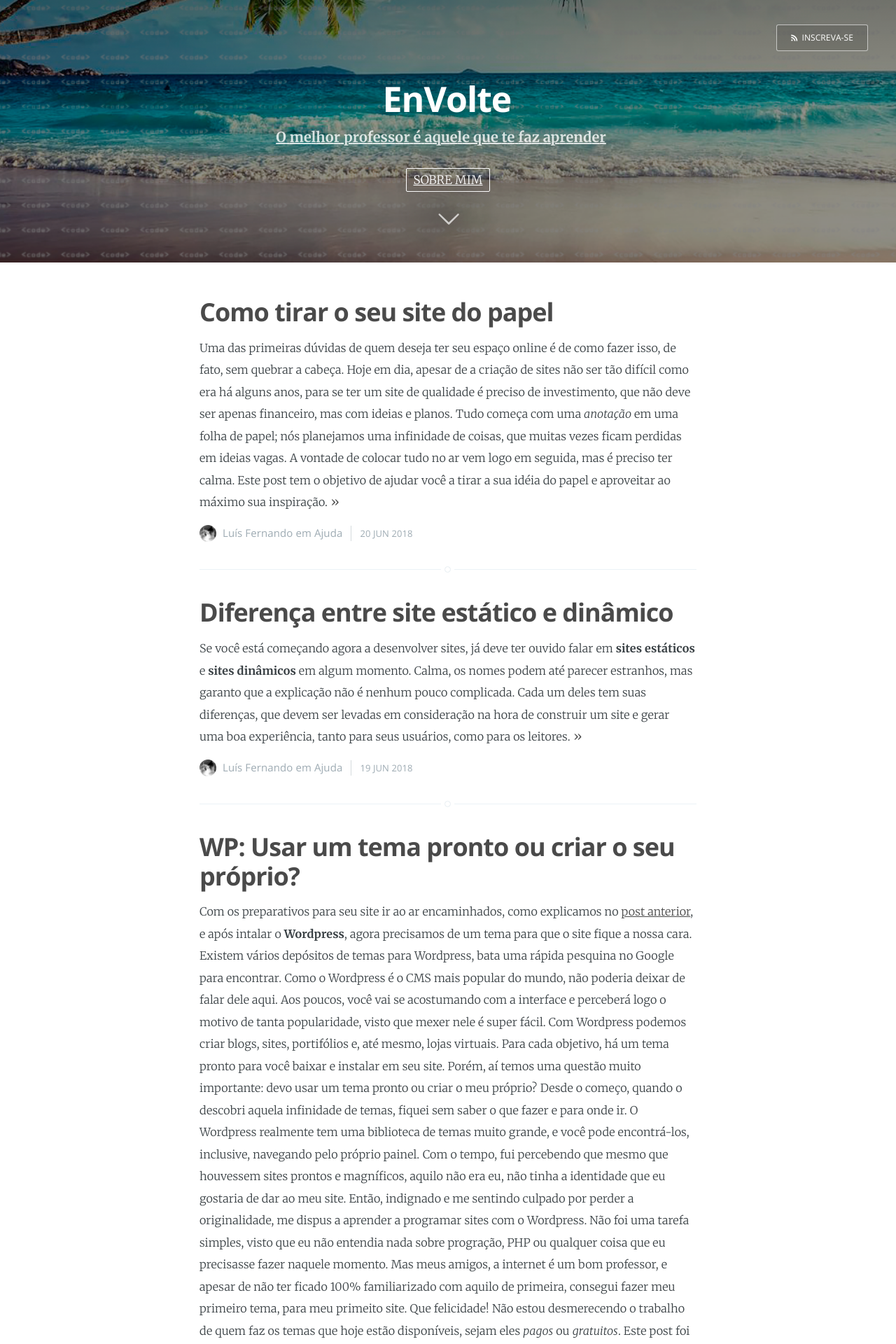
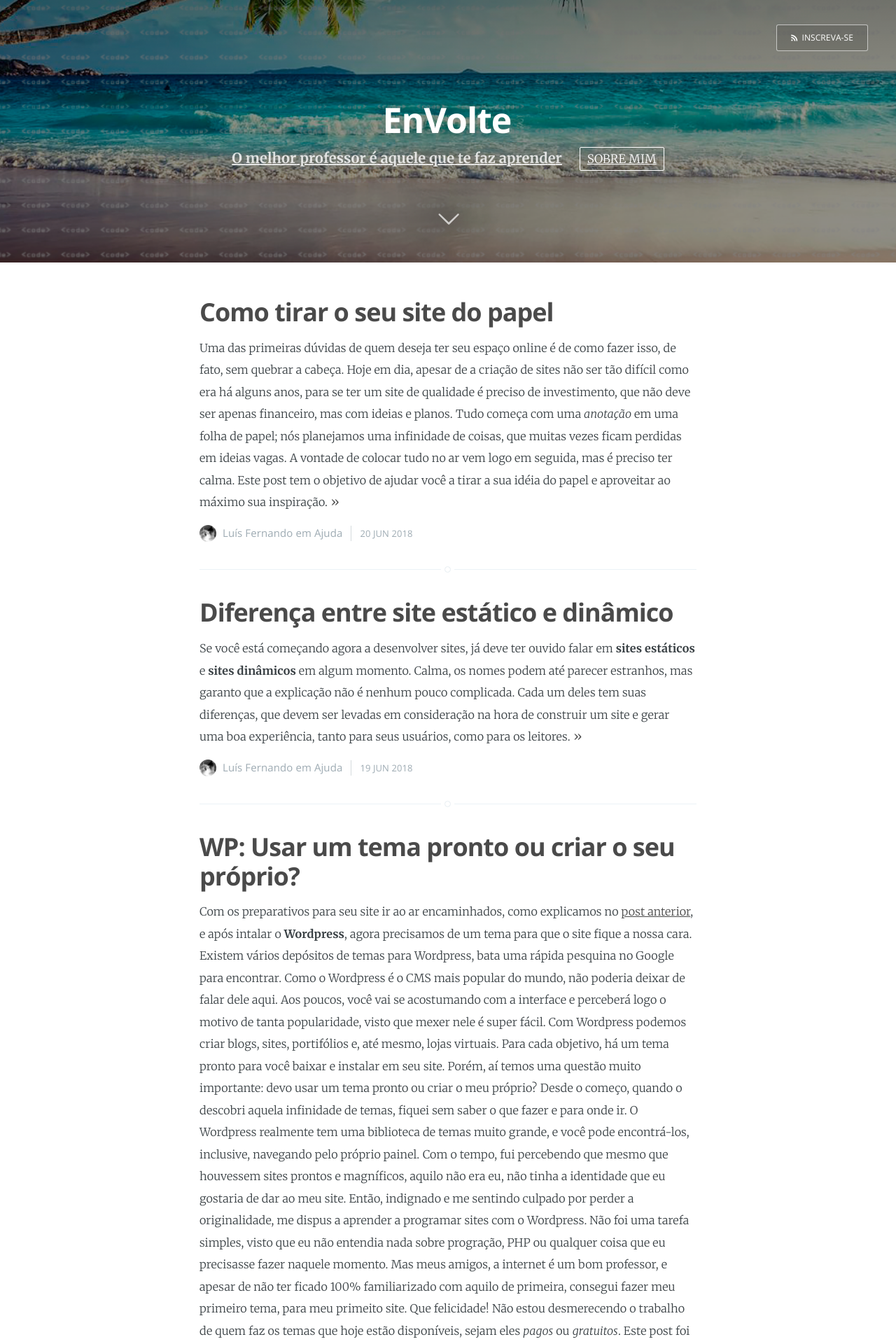
Before and after one commit to EnVolte/envolte.github.io, a Jekyll site: the page built from index.html, in a window 1280 px wide. Shown: the top 1920 px of the page at 70% size. Built offline with Jekyll 4.4.1, drawn with Linux system fonts in a browser that asks for light colours; the list of posts is cut into pages by our own code.

Commit message:
Update index.html

```diff
--- a/index.html
+++ b/index.html
@@ -18,7 +18,7 @@
         <div class="main-header-content inner">
             <h1 class="page-title">{{ site.name }}</h1>
             <h2 class="page-description">
-                <div style="text-decoration: normal; font-weight: bold; border: none; overflow: hidden; margin-bottom: 30px; margin-right: 20px;" id="titulo"></div>
+                <span style="text-decoration: normal; font-weight: bold; border: none; overflow: hidden; margin-bottom: 30px; margin-right: 20px;" id="titulo"></span>
                 {% if page.about %} <a href='{{ site.baseurl }}{{ page.about }}'> Sobre mim </a> {% endif %}
             </h2>
         </div>
```
